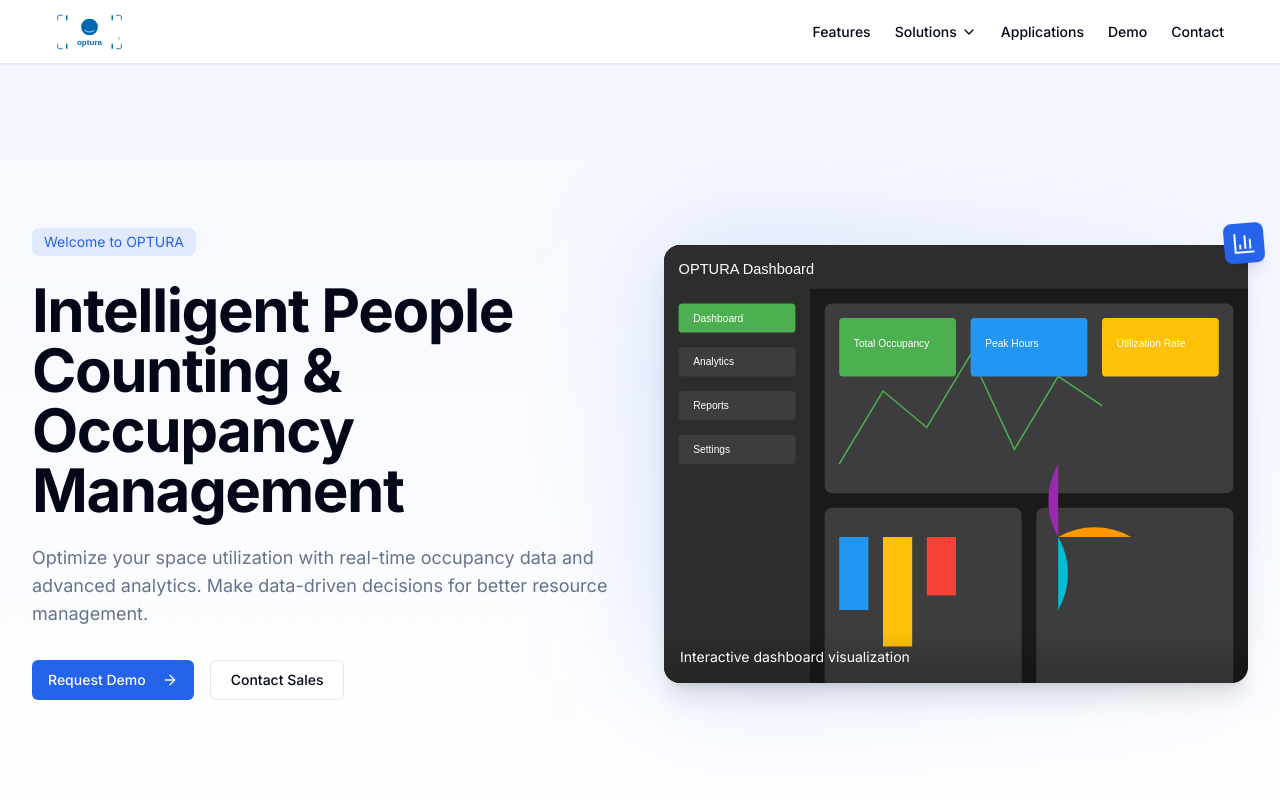
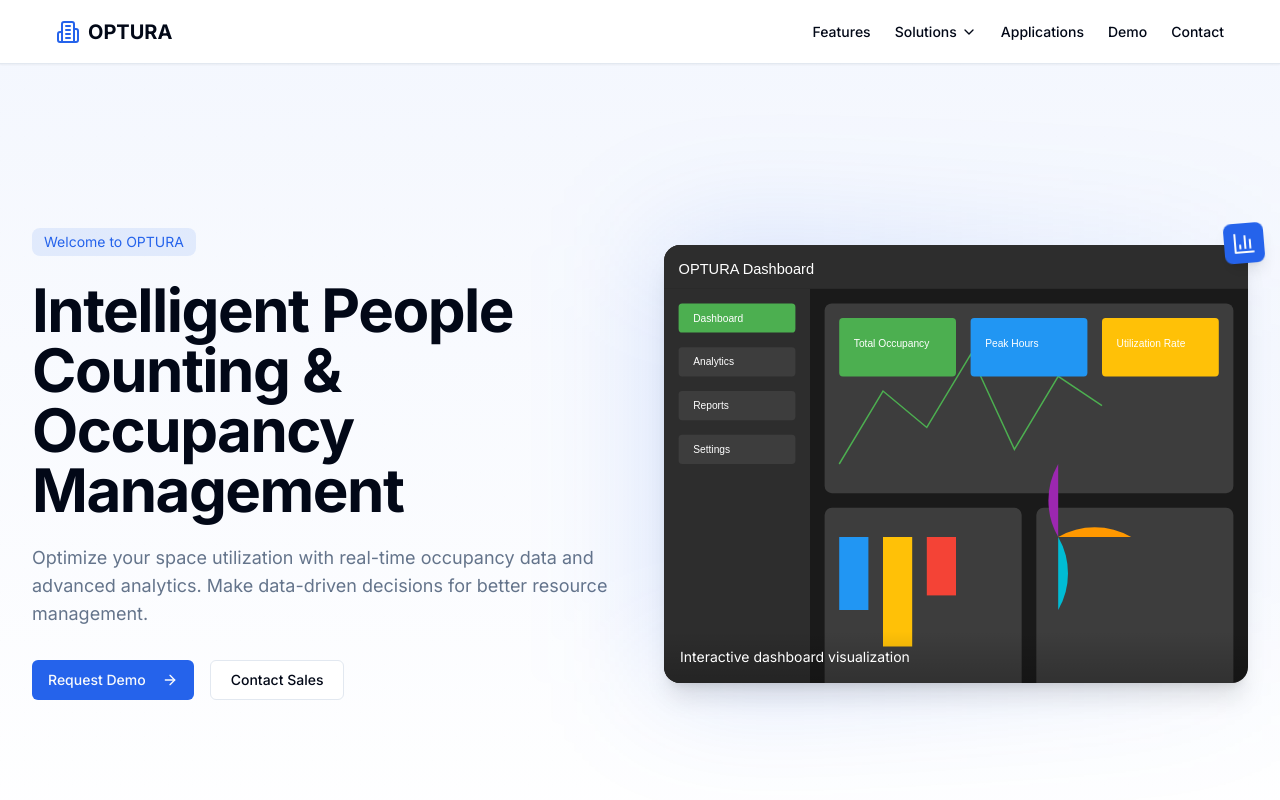
Before and after one commit to Ashishsingh0529/occupancy-iq, a Next.js app: page / in a window 1280 px wide. Shown: the top 800 px of the page. Built offline with nearby package versions, Linux system fonts and the light colour scheme.

Commit message:
revert: restore original text-based navigation without logo

```diff
--- a/app/components/Navigation.tsx
+++ b/app/components/Navigation.tsx
@@ -4,7 +4,6 @@ import Link from "next/link"
 import { Building2, ChevronDown } from "lucide-react"
 import { motion, AnimatePresence } from "framer-motion"
 import { useState, useRef, useEffect } from "react"
-import Image from "next/image"
 
 const solutions = [
   {
@@ -85,14 +84,8 @@ export function Navigation() {
     >
       <div className="container flex h-16 items-center justify-between mx-auto max-w-7xl">
         <Link href="/" className="flex items-center" aria-label="OPTURA Home">
-          <Image
-            src="/optura-logo.svg"
-            alt="OPTURA Logo"
-            width={120}
-            height={40}
-            className="h-10 w-auto"
-            priority
-          />
+          <Building2 className="h-6 w-6 text-blue-600" />
+          <span className="ml-2 text-xl font-bold">OPTURA</span>
         </Link>
         <nav className="ml-auto flex gap-4 sm:gap-6">
           <Link
```
Also changed, not shown: public/optura-logo.svg (deleted).
